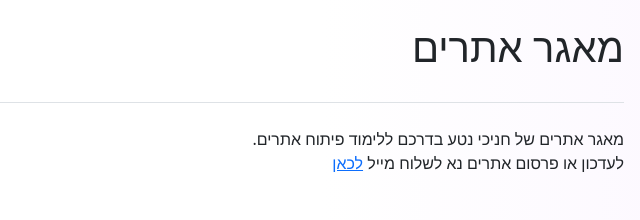
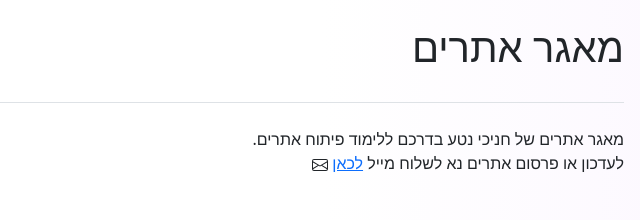
Before and after one commit to leonyarov/neta-websites, a plain HTML site: page index.html in a window 1280 px wide. Shown: the top 220 px of the page, 574-1214 px from the left. Drawn offline with nearby package versions, Linux system fonts and the light colour scheme.

Commit message:
update main page

```diff
--- a/index.html
+++ b/index.html
@@ -6,7 +6,6 @@
   <meta name="viewport" content="width=device-width, initial-scale=1">
   <meta name="description" content="Website to hold other students websites">
   <meta name="author" content="Leon Yarovinski">
-  <meta name="generator" content="Leon v1.0.0">
   <title>Neta Websites</title>
   <link rel="stylesheet" href="style.css">
   <link rel="stylesheet" href="https://cdn.jsdelivr.net/npm/bootstrap@5.0.2/dist/css/bootstrap.rtl.min.css"
@@ -29,7 +28,12 @@
   <div class="container">
     מאגר אתרים של חניכי נטע בדרכם ללימוד פיתוח אתרים.
     <br>
-    לעדכון או פרסום אתרים נא לשלוח מייל <a href="mailto:leon44ml@gmail.com">לכאן</a>
+    לעדכון או פרסום אתרים נא לשלוח מייל <a href="mailto:leon44ml@gmail.com">לכאן</a> <svg
+      xmlns="http://www.w3.org/2000/svg" width="16" height="16" fill="currentColor" class="bi bi-envelope"
+      viewBox="0 0 16 16">
+      <path
+        d="M0 4a2 2 0 0 1 2-2h12a2 2 0 0 1 2 2v8a2 2 0 0 1-2 2H2a2 2 0 0 1-2-2V4Zm2-1a1 1 0 0 0-1 1v.217l7 4.2 7-4.2V4a1 1 0 0 0-1-1H2Zm13 2.383-4.708 2.825L15 11.105V5.383Zm-.034 6.876-5.64-3.471L8 9.583l-1.326-.795-5.64 3.47A1 1 0 0 0 2 13h12a1 1 0 0 0 .966-.741ZM1 11.105l4.708-2.897L1 5.383v5.722Z" />
+    </svg>
   </div>
   <main>
 
@@ -95,9 +99,6 @@
     </footer>
   </main>
 
-
-
-
 </body>
 
 </html>
```
